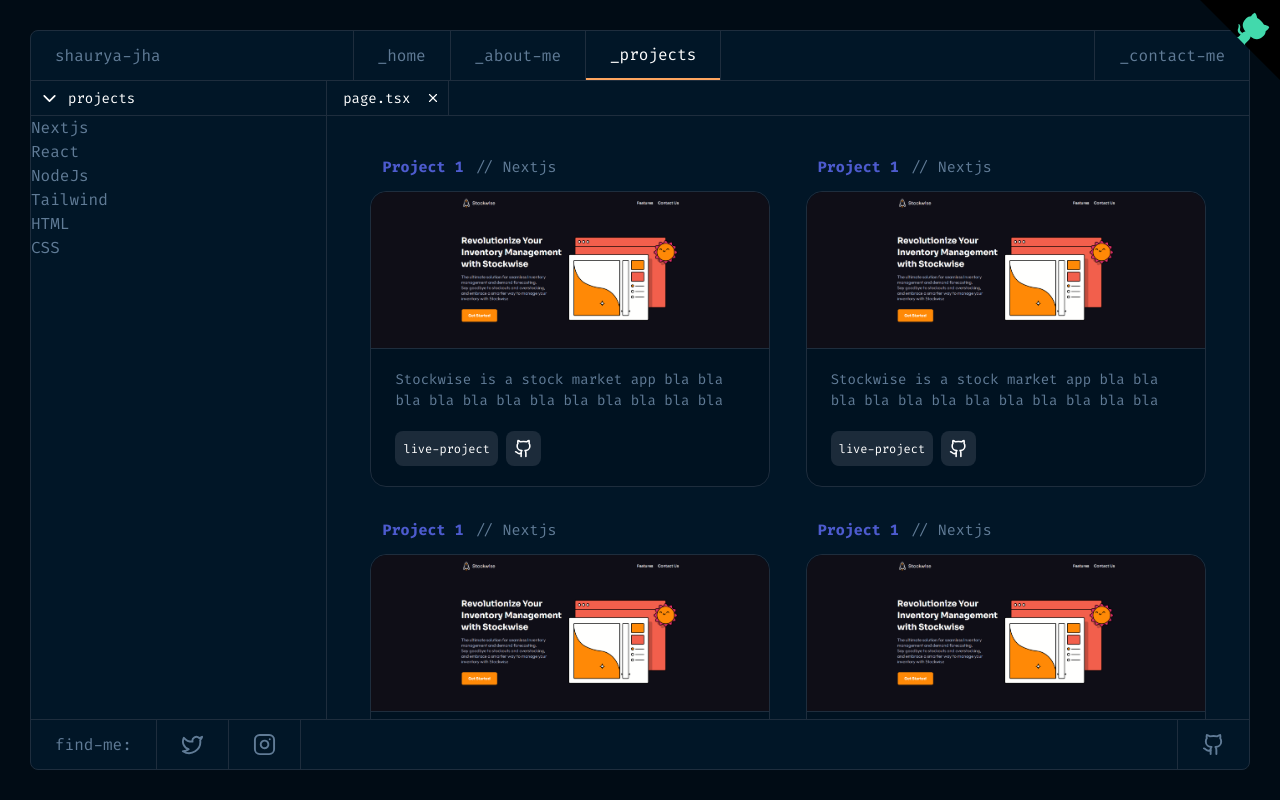
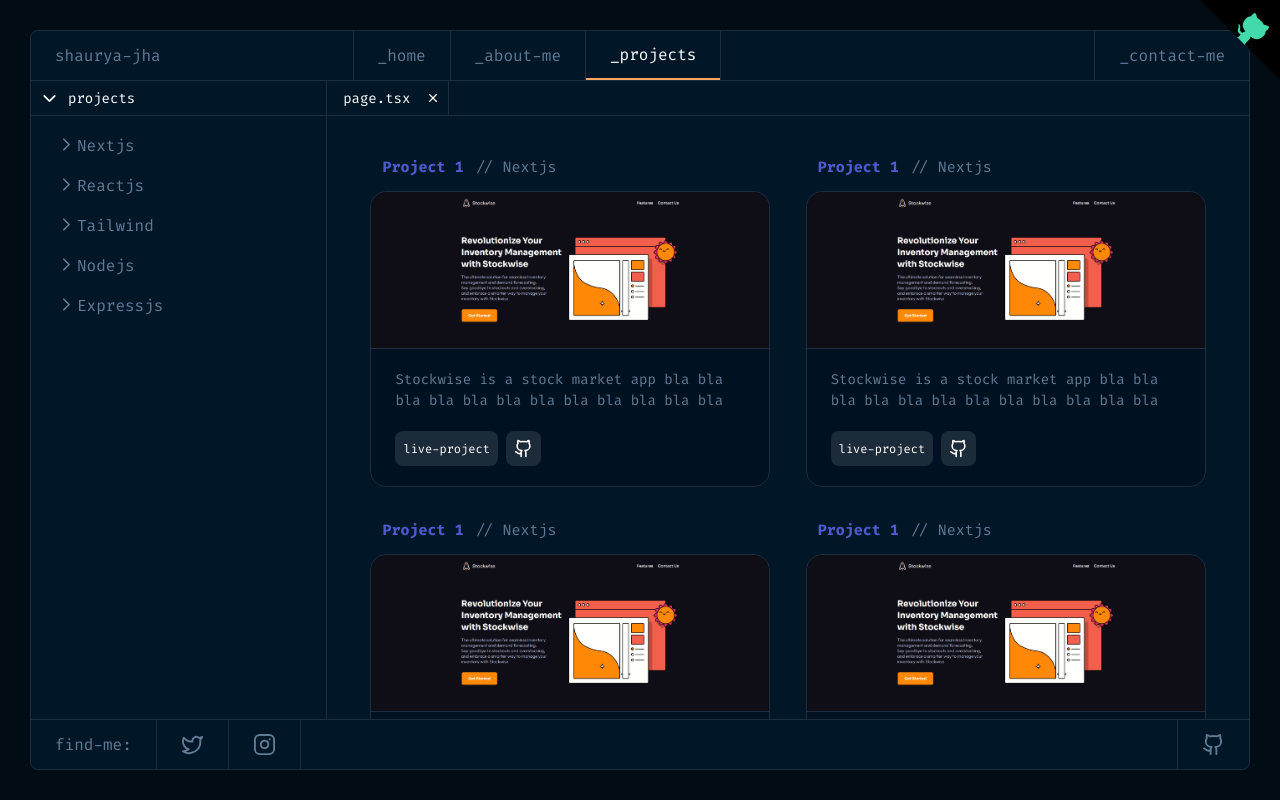
Before and after one commit to shaurya35/Portfolio, a Next.js app: page /projects in a window 1280 px wide. Built offline with nearby package versions, Linux system fonts and the light colour scheme.

Commit message:
Fix Projects

```diff
--- a/src/app/projects/page.jsx
+++ b/src/app/projects/page.jsx
@@ -1,11 +1,12 @@
 import React from "react";
 import CrossIcon from "@/components/ui/CrossIcon";
 import DownIcon from "@/components/ui/DownIcon";
+import Right from "@/components/ui/Right";
+import FolderIcon from "@/components/ui/FolderIcon";
 import ProjectsPanel from "@/components/panels/ProjectsPanel";
 import Image from "next/image";
 
 import "../scrolls.css";
-
 
 const page = () => {
   return (
@@ -17,15 +18,28 @@ const page = () => {
           </div>
           <div className="pl-2">projects</div>
         </div>
-        <div>
-          <div>
-            Nextjs
+        <div className="flex flex-col px-[25px] py-[10px]">
+          <div className="flex flex-row py-2">
+            <div><Right/></div>
+            <div>Nextjs</div>
           </div>
-          <div>React</div>
-          <div>NodeJs</div>
-          <div>Tailwind</div>
-          <div>HTML</div>
-          <div>CSS</div>
+          <div className="flex flex-row py-2">
+            <div><Right/></div>
+            <div>Reactjs</div>
+          </div>
+          <div className="flex flex-row py-2">
+            <div><Right/></div>
+            <div>Tailwind</div>
+          </div>
+          <div className="flex flex-row py-2">
+            <div><Right/></div>
+            <div>Nodejs</div>
+          </div>
+          <div className="flex flex-row py-2">
+            <div><Right/></div>
+            <div>Expressjs</div>
+          </div>
+
         </div>
       </div>
       <div className="w-full h-full flex flex-col">
```
